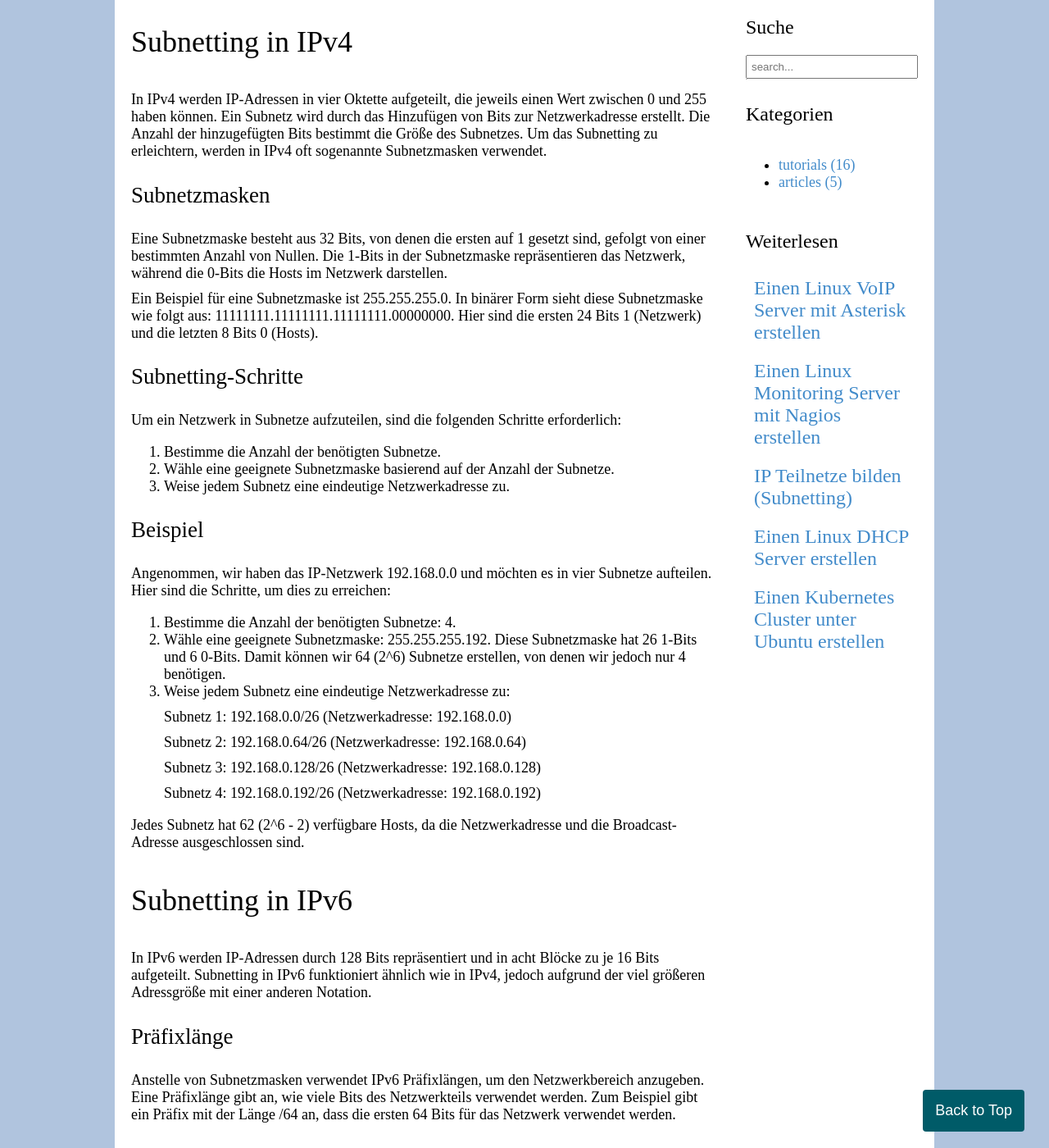
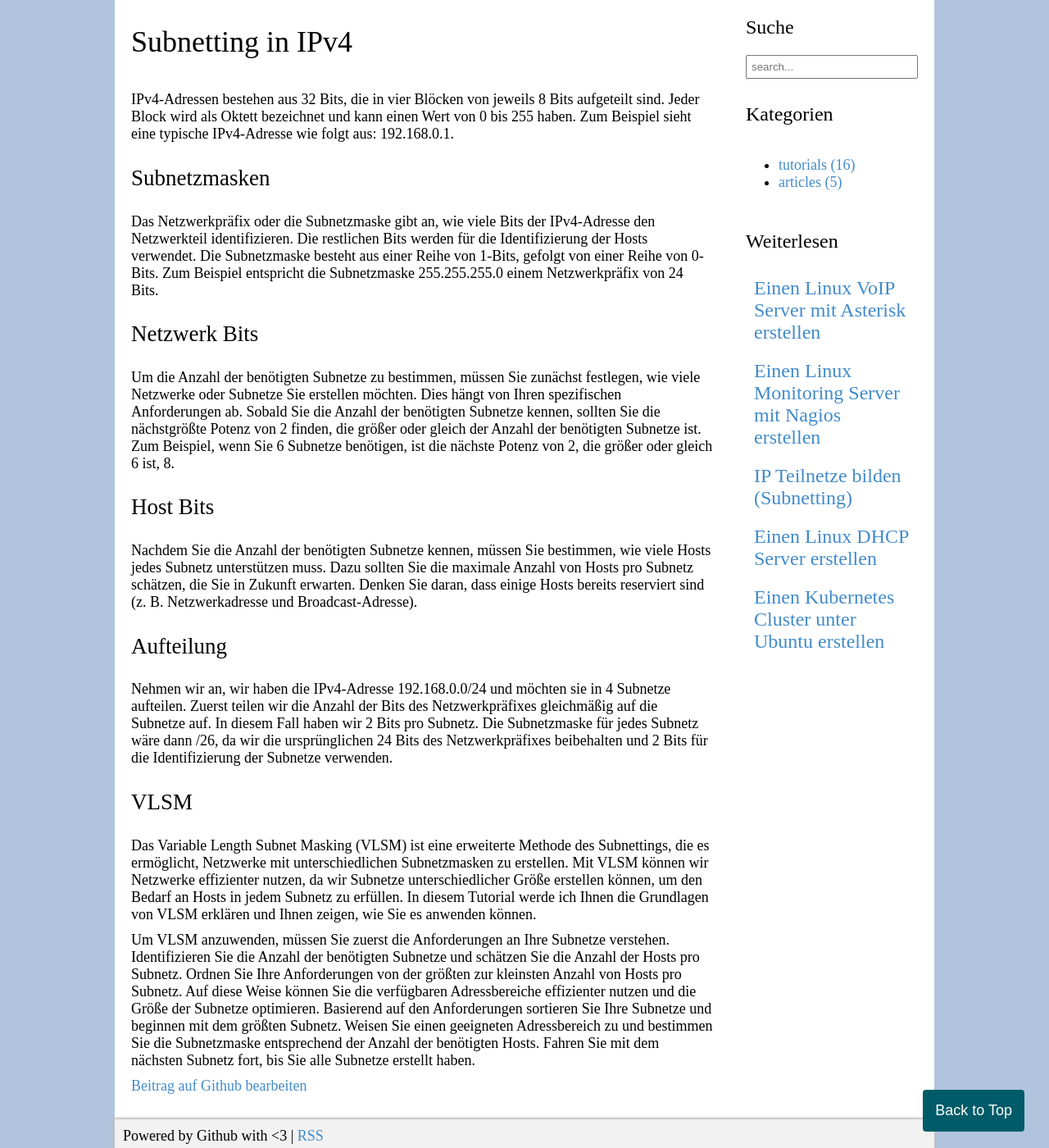
Before and after one commit to zarat/zarat.github.io, a Jekyll site: the page built from _posts/2018-05-22-subnetze.markdown, in a window 1280 px wide and 1400 px high, scrolled down 825 px. Shown: the whole window at 82% size. Built offline with Jekyll 4.4.1, drawn with Linux system fonts in a browser that asks for light colours; some of the changed text lies outside the part shown.

Commit message:
Update 2018-05-22-subnetze.markdown

```diff
--- a/_posts/2018-05-22-subnetze.markdown
+++ b/_posts/2018-05-22-subnetze.markdown
@@ -34,62 +34,26 @@ Subnetting ist ein Konzept bei dem ein großes Netzwerk in kleinere Teilnetze (S
 
 <h1>Subnetting in IPv4</h1>
 
-In IPv4 werden IP-Adressen in vier Oktette aufgeteilt, die jeweils einen Wert zwischen 0 und 255 haben können. Ein Subnetz wird durch das Hinzufügen von Bits zur Netzwerkadresse erstellt. Die Anzahl der hinzugefügten Bits bestimmt die Größe des Subnetzes. Um das Subnetting zu erleichtern, werden in IPv4 oft sogenannte Subnetzmasken verwendet.
+IPv4-Adressen bestehen aus 32 Bits, die in vier Blöcken von jeweils 8 Bits aufgeteilt sind. Jeder Block wird als Oktett bezeichnet und kann einen Wert von 0 bis 255 haben. Zum Beispiel sieht eine typische IPv4-Adresse wie folgt aus: 192.168.0.1.
 
 <h2>Subnetzmasken</h2>
 
-Eine Subnetzmaske besteht aus 32 Bits, von denen die ersten auf 1 gesetzt sind, gefolgt von einer bestimmten Anzahl von Nullen. Die 1-Bits in der Subnetzmaske repräsentieren das Netzwerk, während die 0-Bits die Hosts im Netzwerk darstellen.
+Das Netzwerkpräfix oder die Subnetzmaske gibt an, wie viele Bits der IPv4-Adresse den Netzwerkteil identifizieren. Die restlichen Bits werden für die Identifizierung der Hosts verwendet. Die Subnetzmaske besteht aus einer Reihe von 1-Bits, gefolgt von einer Reihe von 0-Bits. Zum Beispiel entspricht die Subnetzmaske 255.255.255.0 einem Netzwerkpräfix von 24 Bits.
 
-Ein Beispiel für eine Subnetzmaske ist 255.255.255.0. In binärer Form sieht diese Subnetzmaske wie folgt aus: 11111111.11111111.11111111.00000000. Hier sind die ersten 24 Bits 1 (Netzwerk) und die letzten 8 Bits 0 (Hosts).
+<h2>Netzwerk Bits</h2>
 
-<h2>Subnetting-Schritte</h2>
+Um die Anzahl der benötigten Subnetze zu bestimmen, müssen Sie zunächst festlegen, wie viele Netzwerke oder Subnetze Sie erstellen möchten. Dies hängt von Ihren spezifischen Anforderungen ab. Sobald Sie die Anzahl der benötigten Subnetze kennen, sollten Sie die nächstgrößte Potenz von 2 finden, die größer oder gleich der Anzahl der benötigten Subnetze ist. Zum Beispiel, wenn Sie 6 Subnetze benötigen, ist die nächste Potenz von 2, die größer oder gleich 6 ist, 8.
 
-Um ein Netzwerk in Subnetze aufzuteilen, sind die folgenden Schritte erforderlich:
+<h2>Host Bits</h2>
 
-1. Bestimme die Anzahl der benötigten Subnetze.
-2. Wähle eine geeignete Subnetzmaske basierend auf der Anzahl der Subnetze.
-3. Weise jedem Subnetz eine eindeutige Netzwerkadresse zu.
+Nachdem Sie die Anzahl der benötigten Subnetze kennen, müssen Sie bestimmen, wie viele Hosts jedes Subnetz unterstützen muss. Dazu sollten Sie die maximale Anzahl von Hosts pro Subnetz schätzen, die Sie in Zukunft erwarten. Denken Sie daran, dass einige Hosts bereits reserviert sind (z. B. Netzwerkadresse und Broadcast-Adresse).
 
-<h2>Beispiel</h2>
+<h2>Aufteilung</h2>
 
-Angenommen, wir haben das IP-Netzwerk 192.168.0.0 und möchten es in vier Subnetze aufteilen. Hier sind die Schritte, um dies zu erreichen:
+Nehmen wir an, wir haben die IPv4-Adresse 192.168.0.0/24 und möchten sie in 4 Subnetze aufteilen. Zuerst teilen wir die Anzahl der Bits des Netzwerkpräfixes gleichmäßig auf die Subnetze auf. In diesem Fall haben wir 2 Bits pro Subnetz. Die Subnetzmaske für jedes Subnetz wäre dann /26, da wir die ursprünglichen 24 Bits des Netzwerkpräfixes beibehalten und 2 Bits für die Identifizierung der Subnetze verwenden.
 
-1. Bestimme die Anzahl der benötigten Subnetze: 4.
-2. Wähle eine geeignete Subnetzmaske: 255.255.255.192. Diese Subnetzmaske hat 26 1-Bits und 6 0-Bits. Damit können wir 64 (2^6) Subnetze erstellen, von denen wir jedoch nur 4 benötigen.
-3. Weise jedem Subnetz eine eindeutige Netzwerkadresse zu:
+<h2>VLSM</h2>
 
-    Subnetz 1: 192.168.0.0/26 (Netzwerkadresse: 192.168.0.0)
+Das Variable Length Subnet Masking (VLSM) ist eine erweiterte Methode des Subnettings, die es ermöglicht, Netzwerke mit unterschiedlichen Subnetzmasken zu erstellen. Mit VLSM können wir Netzwerke effizienter nutzen, da wir Subnetze unterschiedlicher Größe erstellen können, um den Bedarf an Hosts in jedem Subnetz zu erfüllen. In diesem Tutorial werde ich Ihnen die Grundlagen von VLSM erklären und Ihnen zeigen, wie Sie es anwenden können.
 
-    Subnetz 2: 192.168.0.64/26 (Netzwerkadresse: 192.168.0.64)
-
-    Subnetz 3: 192.168.0.128/26 (Netzwerkadresse: 192.168.0.128)
-
-    Subnetz 4: 192.168.0.192/26 (Netzwerkadresse: 192.168.0.192)
-
-Jedes Subnetz hat 62 (2^6 - 2) verfügbare Hosts, da die Netzwerkadresse und die Broadcast-Adresse ausgeschlossen sind.
-
-<h1>Subnetting in IPv6</h1>
-
-In IPv6 werden IP-Adressen durch 128 Bits repräsentiert und in acht Blöcke zu je 16 Bits aufgeteilt. Subnetting in IPv6 funktioniert ähnlich wie in IPv4, jedoch aufgrund der viel größeren Adressgröße mit einer anderen Notation.
-
-<h2>Präfixlänge</h2>
-
-Anstelle von Subnetzmasken verwendet IPv6 Präfixlängen, um den Netzwerkbereich anzugeben. Eine Präfixlänge gibt an, wie viele Bits des Netzwerkteils verwendet werden. Zum Beispiel gibt ein Präfix mit der Länge /64 an, dass die ersten 64 Bits für das Netzwerk verwendet werden.
-
-<h2>Beispiel</h2>
-
-Angenommen, wir haben das IPv6-Netzwerk 2001:0db8:85a3:0000::/64 und möchten es in vier Subnetze aufteilen. Hier sind die Schritte, um dies zu erreichen:
-
-1. Bestimme die Anzahl der benötigten Subnetze: 4.
-2. Verwende eine Präfixlänge von /66, um 4 Subnetze zu ermöglichen.
-3. Weise jedem Subnetz eine eindeutige Netzwerkadresse zu:
-
-    Subnetz 1: 2001:0db8:85a3:0000::/66
-
-    Subnetz 2: 2001:0db8:85a3:0001::/66
-
-    Subnetz 3: 2001:0db8:85a3:0002::/66
-
-    Subnetz 4: 2001:0db8:85a3:0003::/66
-
-Jedes Subnetz hat eine enorme Anzahl von verfügbaren IP-Adressen, da die Präfixlänge von /66 verwendet wird.
+Um VLSM anzuwenden, müssen Sie zuerst die Anforderungen an Ihre Subnetze verstehen. Identifizieren Sie die Anzahl der benötigten Subnetze und schätzen Sie die Anzahl der Hosts pro Subnetz. Ordnen Sie Ihre Anforderungen von der größten zur kleinsten Anzahl von Hosts pro Subnetz. Auf diese Weise können Sie die verfügbaren Adressbereiche effizienter nutzen und die Größe der Subnetze optimieren. Basierend auf den Anforderungen sortieren Sie Ihre Subnetze und beginnen mit dem größten Subnetz. Weisen Sie einen geeigneten Adressbereich zu und bestimmen Sie die Subnetzmaske entsprechend der Anzahl der benötigten Hosts. Fahren Sie mit dem nächsten Subnetz fort, bis Sie alle Subnetze erstellt haben.
```
